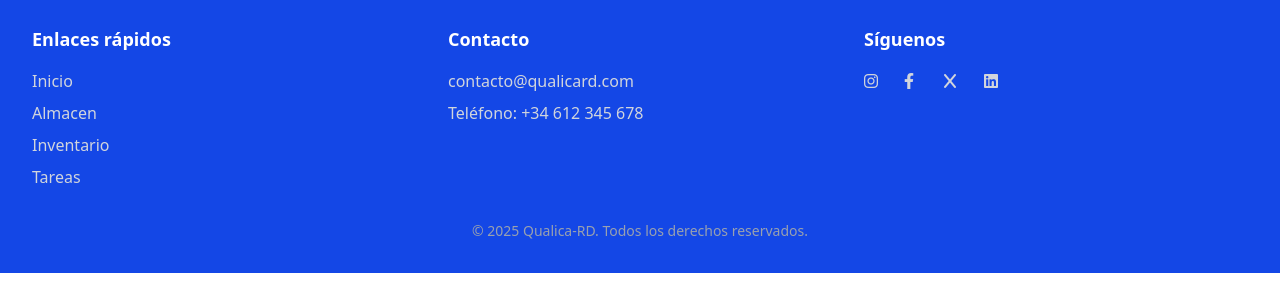
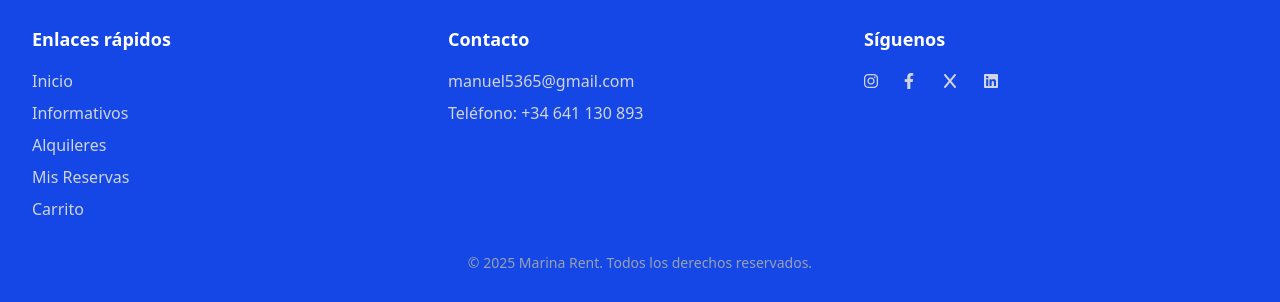
Before and after one commit to ManuelGonzalez709/FrontEnd-MarinaRent, a React (Vite) app: page /reservas in a window 1280 px wide. Shown: the part 873-1175 px from the top of the page. Before the commit the page ends 1146 px from the top, so only its background shows below. Built offline with nearby package versions, Linux system fonts and the light colour scheme; no server answers; sample sign-in values are in the browser's storage.

Commit message:
Cambios en el Front para el tema de la cancelacion de Reservas
Cambios en el Footer y en el Navbar

```diff
--- a/src/components/AdminTab/modal-reservas.jsx
+++ b/src/components/AdminTab/modal-reservas.jsx
@@ -197,11 +197,11 @@ export default function ReservasModal({ isOpen, setIsOpen, reserva, onCancelRese
         setConfirmSaveDialogOpen(true)
     }
 
-  const intercambiarFechas = (publicationId,fecha) => {
+    const intercambiarFechas = (publicationId, fecha) => {
         const token = localStorage.getItem("authToken")
         const headers = token ? { Authorization: `Bearer ${token}` } : {}
         axios
-    .post(`${API_URL}api/intercambiarFechas`, { id: publicationId,nueva_fecha_reserva:fecha,correo:true }, { headers })
+            .post(`${API_URL}api/intercambiarFechas`, { id: publicationId, nueva_fecha_reserva: fecha, correo: notificarCambio }, { headers })
             .then((response) => {
                 if (response.status == 200)
                     return
@@ -210,6 +210,7 @@ export default function ReservasModal({ isOpen, setIsOpen, reserva, onCancelRese
                 console.error("Error al obtener título de publicación:", error)
             })
     }
+
 
 
     const confirmSave = () => {
@@ -227,7 +228,7 @@ export default function ReservasModal({ isOpen, setIsOpen, reserva, onCancelRese
             fecha_reserva: `${formData.fecha_reserva} ${horaFormateada}:00:00`,
             notificar: notificarCambio,
         }
-    if(!disponibilidadHora)intercambiarFechas(formData.id,dataToSubmit.fecha_reserva)
+        if (!disponibilidadHora) intercambiarFechas(formData.id, dataToSubmit.fecha_reserva)
         setDisponibilidadHora(true)
         const url = `${API_URL}api/actualizarReservas`
 
@@ -244,12 +245,6 @@ export default function ReservasModal({ isOpen, setIsOpen, reserva, onCancelRese
                     setIsLoading(false)
                     setConfirmSaveDialogOpen(false)
                 })
-  }
-
-  const handleCancelReservation = () => {
-    if (reserva && onCancelReservation) {
-      onCancelReservation(reserva.id)
-    }
     }
 
     return (
--- a/src/components/Footer.jsx
+++ b/src/components/Footer.jsx
@@ -8,23 +8,28 @@ export default function Footer() {
             <h3 className="text-lg font-semibold mb-4">Enlaces rápidos</h3>
             <ul className="space-y-2">
               <li>
-                <a href="#" className="text-gray-300 hover:text-white">
+                <a href="/home" className="text-gray-300 hover:text-white">
                   Inicio
                 </a>
               </li>
               <li>
-                <a href="#" className="text-gray-300 hover:text-white">
-                  Almacen
+                <a href="/informativos" className="text-gray-300 hover:text-white">
+                  Informativos
                 </a>
               </li>
               <li>
-                <a href="#" className="text-gray-300 hover:text-white">
-                  Inventario
+                <a href="/alquileres" className="text-gray-300 hover:text-white">
+                  Alquileres
                 </a>
               </li>
               <li>
-                <a href="#" className="text-gray-300 hover:text-white">
-                  Tareas
+                <a href="/reservas" className="text-gray-300 hover:text-white">
+                  Mis Reservas
+                </a>
+              </li>
+              <li>
+                <a href="/carrito" className="text-gray-300 hover:text-white">
+                  Carrito
                 </a>
               </li>
             </ul>
@@ -39,11 +44,11 @@ export default function Footer() {
                   href="mailto:contacto@empresa.com"
                   className="text-gray-300 hover:text-white"
                 >
-                  contacto@qualicard.com
+                  manuel5365@gmail.com
                 </a>
               </li>
               <li>
-                <p className="text-gray-300">Teléfono: +34 612 345 678</p>
+                <p className="text-gray-300">Teléfono: +34 641 130 893</p>
               </li>
             </ul>
           </div>
@@ -85,7 +90,7 @@ export default function Footer() {
 
         <div className="mt-8 text-center text-sm text-gray-400">
           <p>
-            &copy; {new Date().getFullYear()} Qualica-RD. Todos los derechos
+            &copy; {new Date().getFullYear()} Marina Rent. Todos los derechos
             reservados.
           </p>
         </div>
--- a/src/components/Navbar.jsx
+++ b/src/components/Navbar.jsx
@@ -23,7 +23,7 @@ export default function Example({ admin }) {
   const navigation = [
     { name: "Inicio", href: "/home" },
     { name: "Informativos", href: "/informativos" },
-    { name: "Alquileres", href: "/alquilables" },
+    { name: "Reservables", href: "/alquilables" },
     { name: "Mis Reservas", href: "/reservas" },
     { name: "Carrito", href: "/carrito" },
     { name: "Admin", href: "/admin" }, // Siempre incluido pero se ocultará con CSS
--- a/src/pages/Alquilables.jsx
+++ b/src/pages/Alquilables.jsx
@@ -100,7 +100,7 @@ export default function Informativos() {
         <div className="bg-white">
             <div className="mx-auto max-w-2xl px-4 py-16 sm:px-6 sm:py-12 lg:max-w-7xl lg:px-8">
             <div className="mb-8">
-                <h1 className="text-3xl font-bold text-gray-900 mb-1">Publicaciones de Tipo Alquilable</h1>
+                <h1 className="text-3xl font-bold text-gray-900 mb-1">Publicaciones de Tipo Reservable</h1>
                 <p className="text-gray-500 text-sm">Encuentra información actualizada sobre eventos con reserva previa</p>
             </div>
 
```
Lines whose indentation alone changed are shown as unchanged.
